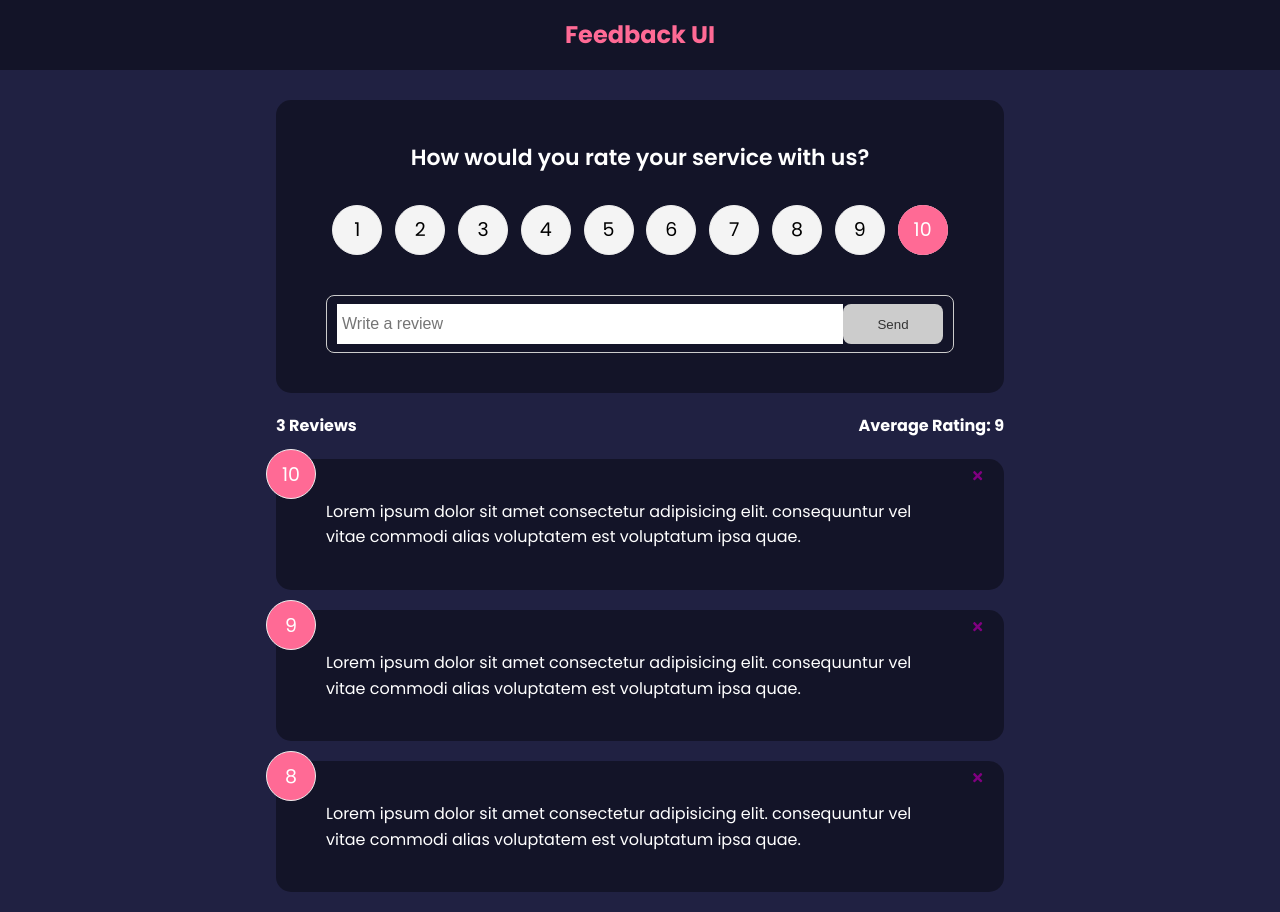
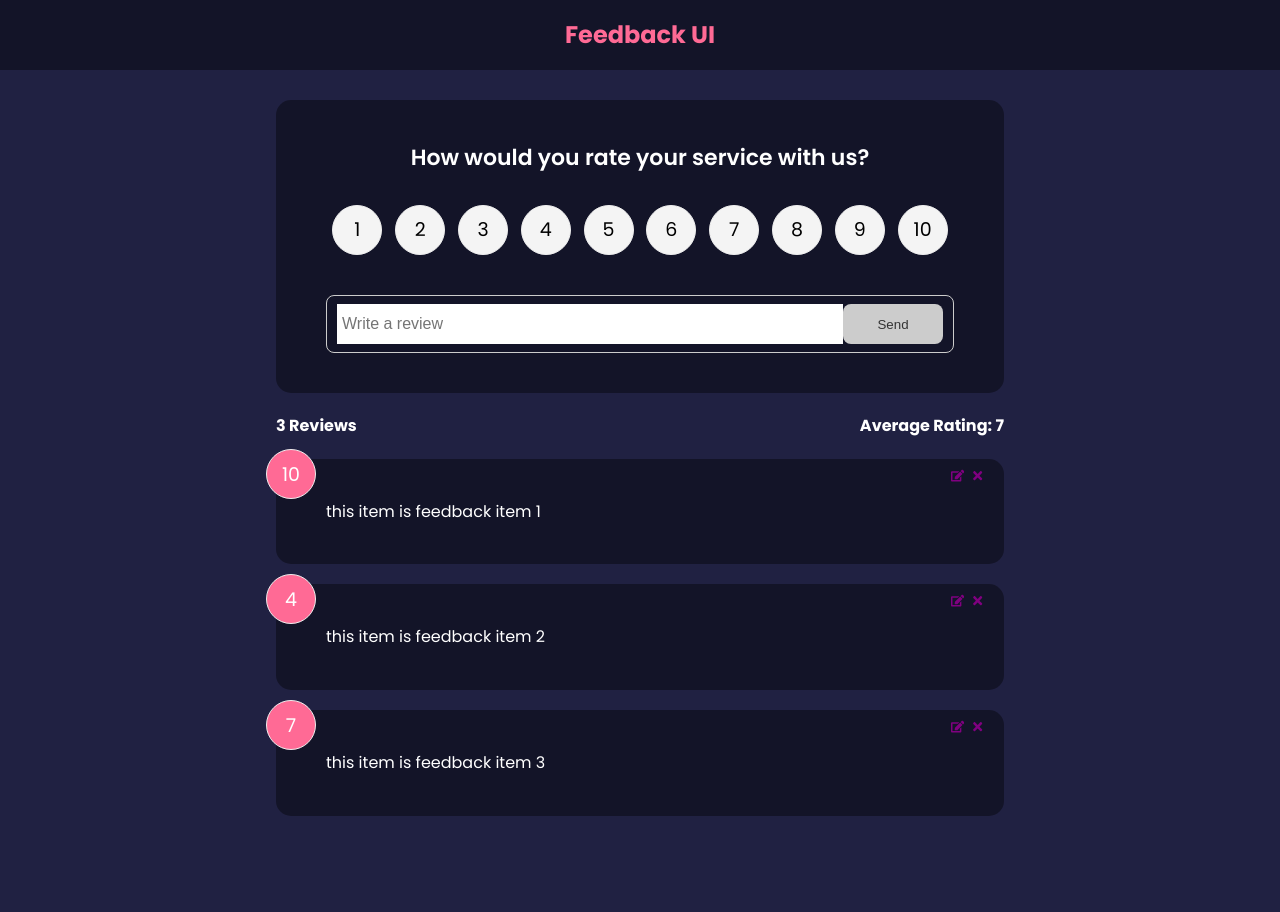
Before and after one commit to SamiF812/feedback-app, a React (Create React App) app: page / in a window 1280 px wide. After the commit the page ends 836 px from the top, so only its background shows below. Built offline with nearby package versions, Linux system fonts and the light colour scheme; the HTML template or start-up script is replaced by a standard one.

Commit message:
added the edit feedback funcationality

```diff
--- a/package.json
+++ b/package.json
@@ -9,6 +9,7 @@
     "react": "^18.1.0",
     "react-dom": "^18.1.0",
     "react-icons": "^4.3.1",
+    "react-router-dom": "^6.3.0",
     "react-scripts": "5.0.1",
     "uuid": "^8.3.2",
     "web-vitals": "^2.1.4"
--- a/src/App.js
+++ b/src/App.js
@@ -1,35 +1,20 @@
-import { v4 as uuidv4} from 'uuid'
-import { useState } from "react";
 import Header from "./components/Header";
 import FeedbackList from "./components/FeedbackList";
-import FeedbackData from "./data/FeedbackData";
+
 import FeedbackStats from "./components/FeedbackStats";
 import FeedbackForm from "./components/FeedbackForm";
+import { FeedbackProvider } from "./components/context/FeedbackContext";
 
 function App() {
-    const [feedback, setFeedback] = useState(FeedbackData)
-    const addFeedback = (newFeedback) => {
-        newFeedback.id = uuidv4()
-        setFeedback([newFeedback, ...feedback])
-
-    }
-    const deleteFeedback = (id) => {
-        if(window.confirm('Are you sure you want to delete?')) {
-
-            setFeedback(feedback.filter((item) => item.id !== id))
-        }
-
-    }
     return (
-        <>
-        <Header  />
-        <div className="container">
-            <FeedbackForm handleAdd={addFeedback}/>
-            <FeedbackStats feedback={feedback}/>
-            <FeedbackList feedback={feedback}
-            handleDelete={deleteFeedback} />
-        </div>
-        </>
+        <FeedbackProvider>
+            <Header />
+            <div className="container">
+                <FeedbackForm />
+                <FeedbackStats />
+                <FeedbackList />
+            </div>
+        </FeedbackProvider>
     );
 }
 
--- a/src/components/FeedbackForm.js
+++ b/src/components/FeedbackForm.js
@@ -1,14 +1,26 @@
 import React from "react";
 import Card from "./shared/Card";
-import { useState } from "react";
+import { useState, useContext, useEffect } from "react";
 import Button from "./shared/Button";
 import RatingSelect from "./RatingSelect";
+import FeedbackContext from "../components/context/FeedbackContext";
 
-function FeedbackForm({handleAdd}) {
+function FeedbackForm() {
     const [text, setText] = useState("");
     const [rating, setRating] = useState(10);
     const [btnDisabled, setBtnDisabled] = useState(true);
     const [message, setMessage] = useState("");
+
+    const { addFeedback, feedbackEdit, updateFeedback } =
+        useContext(FeedbackContext);
+
+    useEffect(() => {
+        if (feedbackEdit.edit === true) {
+            setBtnDisabled(false);
+            setText(feedbackEdit.item.text);
+            setRating(feedbackEdit.item.raing);
+        }
+    }, [feedbackEdit]);
 
     const handleTextChange = (e) => {
         if (text === "") {
@@ -32,13 +44,15 @@
                 text,
                 rating,
             }
+            if (feedbackEdit.edit === true) {
+                updateFeedback(feedbackEdit.item.id, newFeedback);
+            } else {
+                addFeedback(newFeedback);
+            }
 
-            handleAdd(newFeedback)
-
-            setText('')
-
+            setText("");
         }
-    };
+    }
     return (
         <Card>
             <form onSubmit={handleSubmit}>
--- a/src/components/FeedbackItem.js
+++ b/src/components/FeedbackItem.js
@@ -1,17 +1,23 @@
 import React from 'react'
 import Card from './shared/Card'
 import PropTypes from 'prop-types'
-import { FaTimes } from 'react-icons/fa'
+import { FaTimes, FaEdit } from 'react-icons/fa'
+import { useContext } from 'react'
+import FeedbackContext from './context/FeedbackContext'
 
 
 
-function FeedbackItem({item, handleDelete}) {
+function FeedbackItem({ item }) {
+  const {deleteFeedback, editFeedback } = useContext(FeedbackContext)
     return (
     <Card>
       <div className='num-display'>{item.rating}</div>
-      <button onClick={() => handleDelete(item.id)}
+      <button onClick={() => deleteFeedback(item.id)}
       className='close'>
           <FaTimes color='purple' />
+      </button>
+      <button onClick={() => editFeedback(item)} className='edit'>
+        <FaEdit color='purple' />
       </button>
       <div className='text-display'>{item.text}</div>
     </Card>
--- a/src/components/FeedbackList.js
+++ b/src/components/FeedbackList.js
@@ -1,10 +1,13 @@
 import React from 'react'
+import { useContext } from 'react'
 import FeedbackItem from './FeedbackItem'
-import PropTypes from 'prop-types'
+import FeedbackContext from '../components/context/FeedbackContext'
 
 
-function FeedbackList({ feedback, handleDelete}) {
-  if(!feedback || feedback.length === 0) {
+function FeedbackList() {
+  const {feedback} = useContext(FeedbackContext)
+
+    if(!feedback || feedback.length === 0) {
       return <p>No Feedback Yet</p>
   }
 
@@ -12,13 +15,9 @@
     return <div className='feedback-list'>
         {feedback.map((item) => (
             <FeedbackItem key={item.id} item={item}
-            handleDelete={handleDelete} />
+           />
         ))}
     </div>
 }
 
-FeedbackList.propTypes = {
-    feedback: PropTypes.array
-}
-
 export default FeedbackList
--- a/src/components/FeedbackStats.js
+++ b/src/components/FeedbackStats.js
@@ -1,25 +1,23 @@
-import React from 'react'
-import PropTypes from 'prop-types'
+import React from "react";
+import { useContext } from "react";
+import FeedbackContext from "../components/context/FeedbackContext";
 
+function FeedbackStats() {
+    const { feedback } = useContext(FeedbackContext);
+    // calculate ratings average
+    let average =
+        feedback.reduce((acc, cur) => {
+            return acc + cur.rating;
+        }, 0) / feedback.length;
 
-function FeedbackStats({feedback}) {
-// calculate ratings average
-let average = feedback.reduce((acc, cur) => {
-    return acc + cur.rating
-}, 0) / feedback.length
+    average = average.toFixed(1).replace(/[.,]0$/, "");
 
-average = average.toFixed(1).replace(/[.,]0$/, '')
-
-return (
-    <div className='feedback-stats'>
-        <h4>{feedback.length} Reviews</h4>
-        <h4> Average Rating: {isNaN(average) ? 0 : average}</h4>
-    </div>
-  )
+    return (
+        <div className="feedback-stats">
+            <h4>{feedback.length} Reviews</h4>
+            <h4> Average Rating: {isNaN(average) ? 0 : average}</h4>
+        </div>
+    );
 }
 
-FeedbackStats.propTypes = {
-    feedback: PropTypes.array.isRequired,
-}
-
-export default FeedbackStats
+export default FeedbackStats;
--- a/src/components/RatingSelect.js
+++ b/src/components/RatingSelect.js
@@ -1,11 +1,21 @@
 import React from "react";
+import { useState, useContext, useEffect } from "react"
+import FeedbackContext from "../components/context/FeedbackContext";
 
-function RatingSelect({ select, selected }) {
+
+function RatingSelect({ select }) {
+  const [selected, setSelected] = useState(10)
     // NOTE: We don't need local state here as it's a duplicate of parent state
     // also no real need for useEffect or context
     // useEffect(() => {
     //   select(feedbackEdit.item.rating)
     // }, [feedbackEdit])
+
+    const { feedbackEdit } = useContext(FeedbackContext)
+
+    useEffect(() => {
+      setSelected(feedbackEdit.item.rating)
+    }, [feedbackEdit])
 
     const handleChange = (e) => {
       select(+e.currentTarget.value)
--- /dev/null
+++ b/src/components/context/FeedbackContext.js
@@ -0,0 +1,70 @@
+import { createContext, useState } from "react";
+import { v4 as uuidv4 } from "uuid";
+
+const FeedbackContext = createContext();
+
+export const FeedbackProvider = ({ children }) => {
+    const [feedback, setFeedback] = useState([
+        {
+            id: 1,
+            text: "this item is feedback item 1",
+            rating: 10,
+        },
+        {
+            id: 2,
+            text: "this item is feedback item 2",
+            rating: 4,
+        },
+        {
+            id: 3,
+            text: "this item is feedback item 3",
+            rating: 7,
+        },
+    ]);
+    const [feedbackEdit, setFeedbackEdit] = useState({
+        item: {},
+        edit: false,
+    });
+    // add feedback
+    const addFeedback = (newFeedback) => {
+        newFeedback.id = uuidv4();
+        setFeedback([newFeedback, ...feedback]);
+    };
+    const deleteFeedback = (id) => {
+        if (window.confirm("Are you sure you want to delete?")) {
+            setFeedback(feedback.filter((item) => item.id !== id));
+        }
+    };
+    const updateFeedback = (id, updItem) => {
+        setFeedback(
+            feedback.map((item) =>
+                item.id === id ? { ...item, ...updItem } : item
+            )
+        )
+    };
+
+    // update feedback
+    const editFeedback = (item) => {
+        setFeedbackEdit({
+            item,
+            edit: true,
+        });
+    };
+
+    return (
+        <FeedbackContext.Provider
+            value={{
+                feedback,
+                deleteFeedback,
+                addFeedback,
+                editFeedback,
+                feedbackEdit,
+                updateFeedback,
+            }}
+        >
+            {children}
+        </FeedbackContext.Provider>
+    );
+};
+
+export default FeedbackContext;
```
Also changed, not shown: 1 other file (tests, documents, lock files or other folders).
